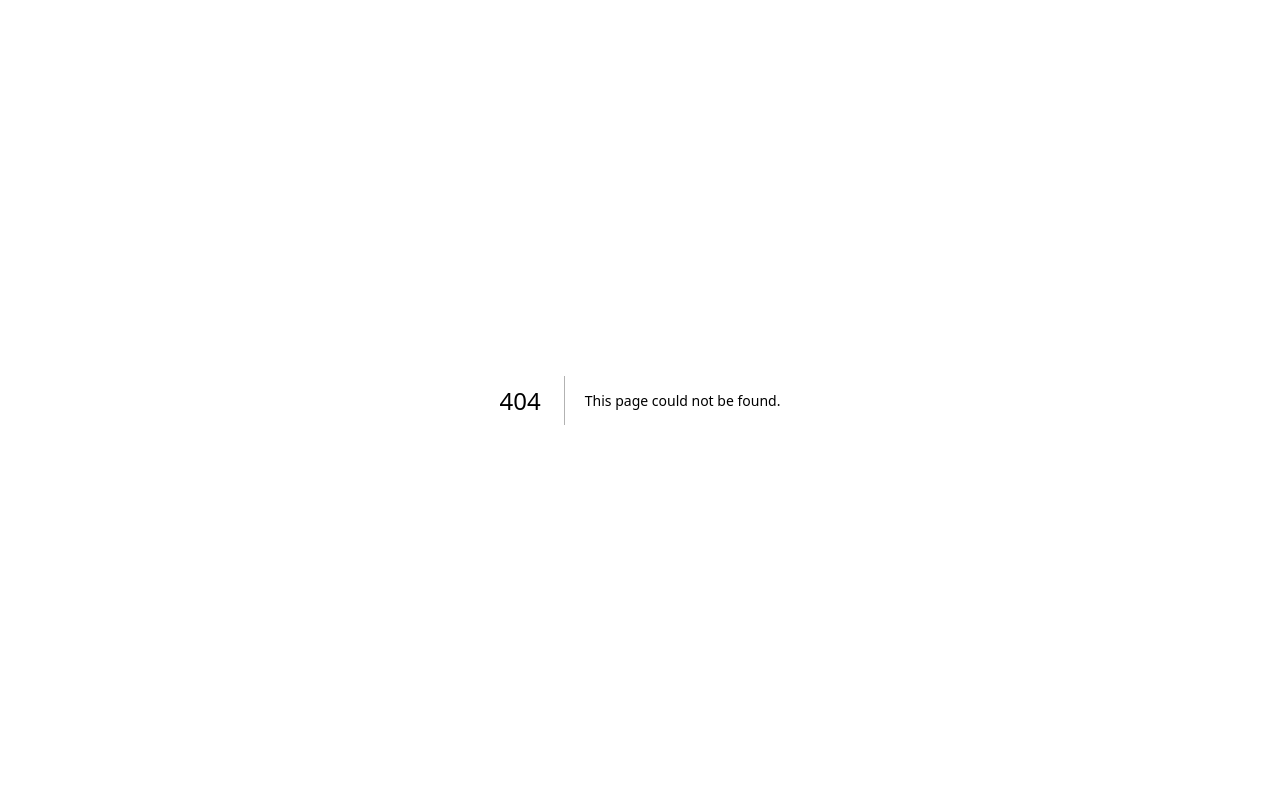
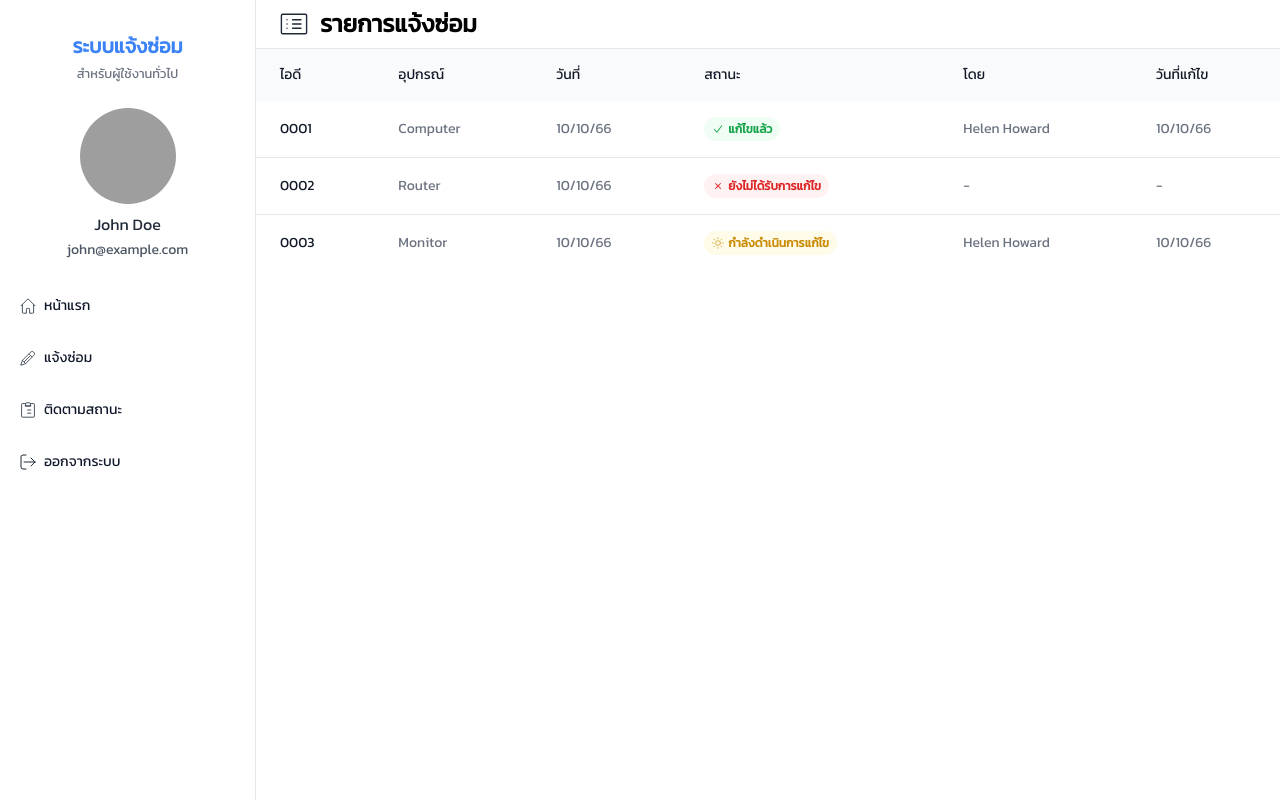
Before and after one commit to danunaise/Repair-system, a Next.js app: page /trace in a window 1280 px wide. Before the commit this address had no page. Built offline with nearby package versions, Linux system fonts and the light colour scheme; grey boxes are pictures that could not be loaded.

Commit message:
trace report

```diff
--- a/app/components/Sidebar.tsx
+++ b/app/components/Sidebar.tsx
@@ -34,7 +34,7 @@ const Sidebar = (props: Props) => {
                               </svg>
                               <span className="mx-2 text-sm font-medium">แจ้งซ่อม</span>
                           </Link>
-                          <Link href={"/home"} className="flex items-center px-3 py-3 text-slate-900 transition-colors duration-300 transform rounded-lg hover:bg-gray-100">
+                          <Link href={"/trace"} className="flex items-center px-3 py-3 text-slate-900 transition-colors duration-300 transform rounded-lg hover:bg-gray-100">
                               <svg className="w-4 h-4 text-gray-800" aria-hidden="true" xmlns="http://www.w3.org/2000/svg" width="18" height="20" fill="none" viewBox="0 0 18 20">
                                   <path stroke="currentColor" d="M12 2h4a1 1 0 0 1 1 1v15a1 1 0 0 1-1 1H2a1 1 0 0 1-1-1V3a1 1 0 0 1 1-1h4m6 0v3H6V2m6 0a1 1 0 0 0-1-1H7a1 1 0 0 0-1 1M5 5h8m-5 5h5m-8 0h.01M5 14h.01M8 14h5"/>
                               </svg>
--- a/app/layout.tsx
+++ b/app/layout.tsx
@@ -6,7 +6,7 @@ import Sidebar from "./components/Sidebar"
 const inter = Kanit({ subsets: ['latin'], weight: "400" })
 
 export const metadata: Metadata = {
-  title: 'Create Next App',
+  title: 'Report System',
   description: 'Generated by create next app',
 }
 
--- a/app/report/page.tsx
+++ b/app/report/page.tsx
@@ -20,11 +20,11 @@ const ReportPage = () => {
                             <input id="floor" type="text" placeholder="ห้อง" className="w-full border-2 py-1 px-2 rounded" />
                         </div>
                         <label htmlFor="department" className="mt-3">แผนก</label>
-                        <input id="department" type="text" className="border-2 py-1 rounded" />
-                        <label htmlFor="type" className="mt-3">ประเภท</label>
-                        <input id="type" type="text" className="border-2 py-1 rounded" />
+                        <input id="department" type="text" className="border-2 py-1 px-2 rounded" />
+                        <label htmlFor="type" className="mt-3">อุปกรณ์</label>
+                        <input id="type" type="text" placeholder="ex computer, table" className="border-2 py-1 px-2 rounded" />
                         <label htmlFor="details" className="mt-3">รายละเอียด</label>
-                        <textarea name="x" id="details" cols={30} rows={10} className="border-2 rounded"></textarea>
+                        <textarea name="x" id="details" cols={30} rows={10} placeholder="อธิบายอาการที่เกิดปัญหา" className="border-2 rounded py-1 px-2"></textarea>
                         <label htmlFor="x" className="mt-3">รูปภาพ</label>
                         <input type="file" accept="image/png, image/jpeg" className="border-2 p-2" />
                         <button className="rounded bg-blue-400 text-white mt-3 py-1.5">แจ้งซ่อม</button>
--- /dev/null
+++ b/app/trace/page.tsx
@@ -0,0 +1,78 @@
+import Sidebar from "../components/Sidebar"
+
+const TracePage = () => {
+    return (
+        <div className="flex">
+            <Sidebar />
+            <main className="w-full">
+                <div className="flex items-center pl-6 border-1 border-b">
+                    <svg className="w-[28px] h-[28px] text-gray-800" aria-hidden="true" xmlns="http://www.w3.org/2000/svg" fill="none" viewBox="0 0 20 16">
+                        <path stroke="currentColor" stroke-linecap="round" stroke-linejoin="round" stroke-width="1" d="M9 5h6M9 8h6m-6 3h6M4.996 5h.01m-.01 3h.01m-.01 3h.01M2 1h16a1 1 0 0 1 1 1v12a1 1 0 0 1-1 1H2a1 1 0 0 1-1-1V2a1 1 0 0 1 1-1Z"/>
+                    </svg>
+                    <span className="text-2xl font-bold ml-3 my-2">รายการแจ้งซ่อม</span>
+                </div>
+                <table className="w-full border-collapse bg-white text-left text-sm text-gray-500">
+                    <thead className="bg-gray-50">
+                    <tr>
+                        <th scope="col" className="px-6 py-4 font-medium text-gray-900">ไอดี</th>
+                        <th scope="col" className="px-6 py-4 font-medium text-gray-900">อุปกรณ์</th>
+                        <th scope="col" className="px-6 py-4 font-medium text-gray-900">วันที่</th>
+                        <th scope="col" className="px-6 py-4 font-medium text-gray-900">สถานะ</th>
+                        <th scope="col" className="px-6 py-4 font-medium text-gray-900">โดย</th>
+                        <th scope="col" className="px-6 py-4 font-medium text-gray-900">วันที่แก้ไข</th>
+                    </tr>
+                    </thead>
+                    <tbody className="divide-y divide-gray-200">
+                    <tr className="hover:bg-gray-50">
+                        <th className="px-6 py-4 font-medium text-gray-900">0001</th>
+                        <td className="px-6 py-4">Computer</td>
+                        <td className="px-6 py-4">10/10/66</td>
+                        <td className="px-6 py-4">
+                            <span className="inline-flex items-center gap-1 rounded-full bg-green-50 px-2 py-1 text-xs font-semibold text-green-600">
+                                <svg xmlns="http://www.w3.org/2000/svg" viewBox="0 0 20 20" fill="currentColor" className="h-3 w-3">
+                                  <path fill-rule="evenodd" d="M16.704 4.153a.75.75 0 01.143 1.052l-8 10.5a.75.75 0 01-1.127.075l-4.5-4.5a.75.75 0 011.06-1.06l3.894 3.893 7.48-9.817a.75.75 0 011.05-.143z" clip-rule="evenodd" />
+                                </svg>
+                                แก้ไขแล้ว
+                            </span>
+                        </td>
+                        <td className="px-6 py-4">Helen Howard</td>
+                        <td className="px-6 py-4">10/10/66</td>
+                    </tr>
+                    <tr className="hover:bg-gray-50">
+                        <th className="px-6 py-4 font-medium text-gray-900">0002</th>
+                        <td className="px-6 py-4">Router</td>
+                        <td className="px-6 py-4">10/10/66</td>
+                        <td className="px-6 py-4">
+                            <span className="inline-flex items-center gap-1 rounded-full bg-red-50 px-2 py-1 text-xs font-semibold text-red-600">
+                                <svg xmlns="http://www.w3.org/2000/svg" viewBox="0 0 20 20" fill="currentColor" className="h-3 w-3">
+                                  <path d="M6.28 5.22a.75.75 0 00-1.06 1.06L8.94 10l-3.72 3.72a.75.75 0 101.06 1.06L10 11.06l3.72 3.72a.75.75 0 101.06-1.06L11.06 10l3.72-3.72a.75.75 0 00-1.06-1.06L10 8.94 6.28 5.22z" />
+                                </svg>
+                                ยังไม่ได้รับการแก้ไข
+                            </span>
+                        </td>
+                        <td className="px-6 py-4">-</td>
+                        <td className="px-6 py-4">-</td>
+                    </tr>
+                    <tr className="hover:bg-gray-50">
+                        <th className="px-6 py-4 font-medium text-gray-900">0003</th>
+                        <td className="px-6 py-4">Monitor</td>
+                        <td className="px-6 py-4">10/10/66</td>
+                        <td className="px-6 py-4">
+                            <span className="inline-flex items-center gap-1 rounded-full bg-yellow-50 px-2 py-1 text-xs font-semibold text-yellow-600">
+                                <svg className="w-3 h-3" aria-hidden="true" xmlns="http://www.w3.org/2000/svg" fill="none" viewBox="0 0 20 20">
+                                    <path stroke="currentColor" stroke-linecap="round" stroke-linejoin="round" stroke-width="1" d="M10 3V1m0 18v-2M5.05 5.05 3.636 3.636m12.728 12.728L14.95 14.95M3 10H1m18 0h-2M5.05 14.95l-1.414 1.414M16.364 3.636 14.95 5.05M14 10a4 4 0 1 1-8 0 4 4 0 0 1 8 0Z"/>
+                                </svg>
+                                กำลังดำเนินการแก้ไข
+                            </span>
+                        </td>
+                        <td className="px-6 py-4">Helen Howard</td>
+                        <td className="px-6 py-4">10/10/66</td>
+                    </tr>
+                    </tbody>
+                </table>
+            </main>
+        </div>
+    )
+}
+
+export default TracePage
```
